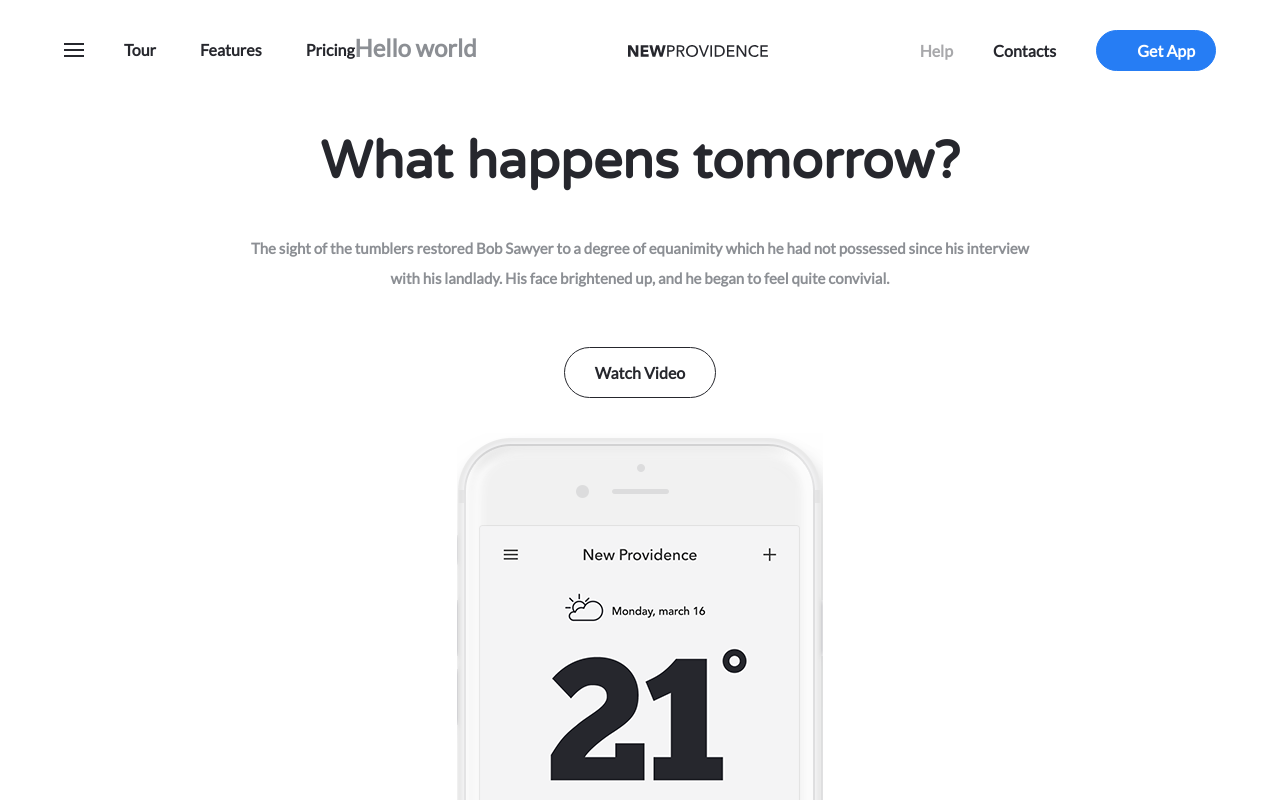
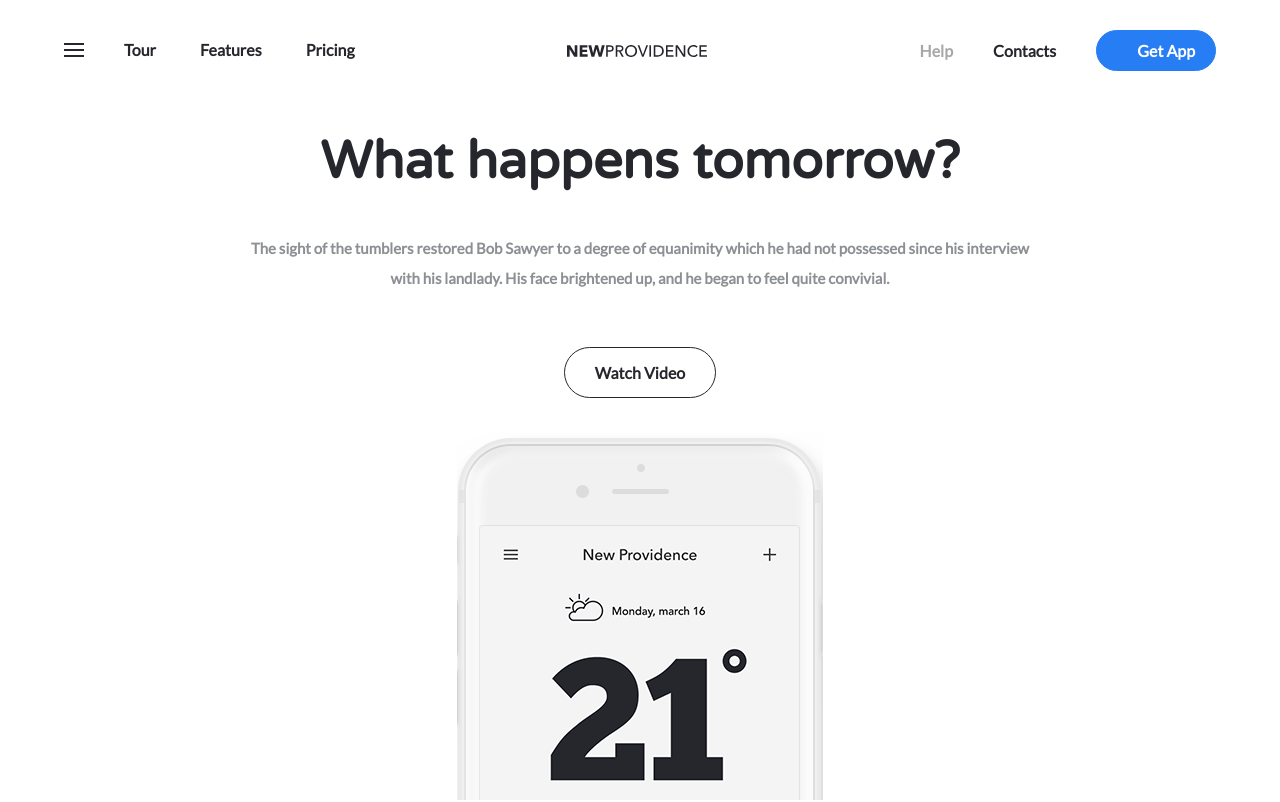
Before and after one commit to HiBlurryface/NewProvidence, a plain HTML site: page index.html in a window 1280 px wide. Shown: the top 802 px of the page. Drawn offline with nearby package versions, Linux system fonts and the light colour scheme.

Commit message:
Deleted Test

```diff
--- a/index.html
+++ b/index.html
@@ -24,9 +24,6 @@
 								<a href="" class="nav__link">Features</a>
 								<a href="" class="nav__link">Pricing</a>
 							</nav>
-					</div>
-					<div class="test-section">
-						<h2>Hello world</h2>
 					</div>
 					<div class="header__logo">
 						<a href=""><img src="img/Logo.svg" alt="" class="logo"></a>
```
